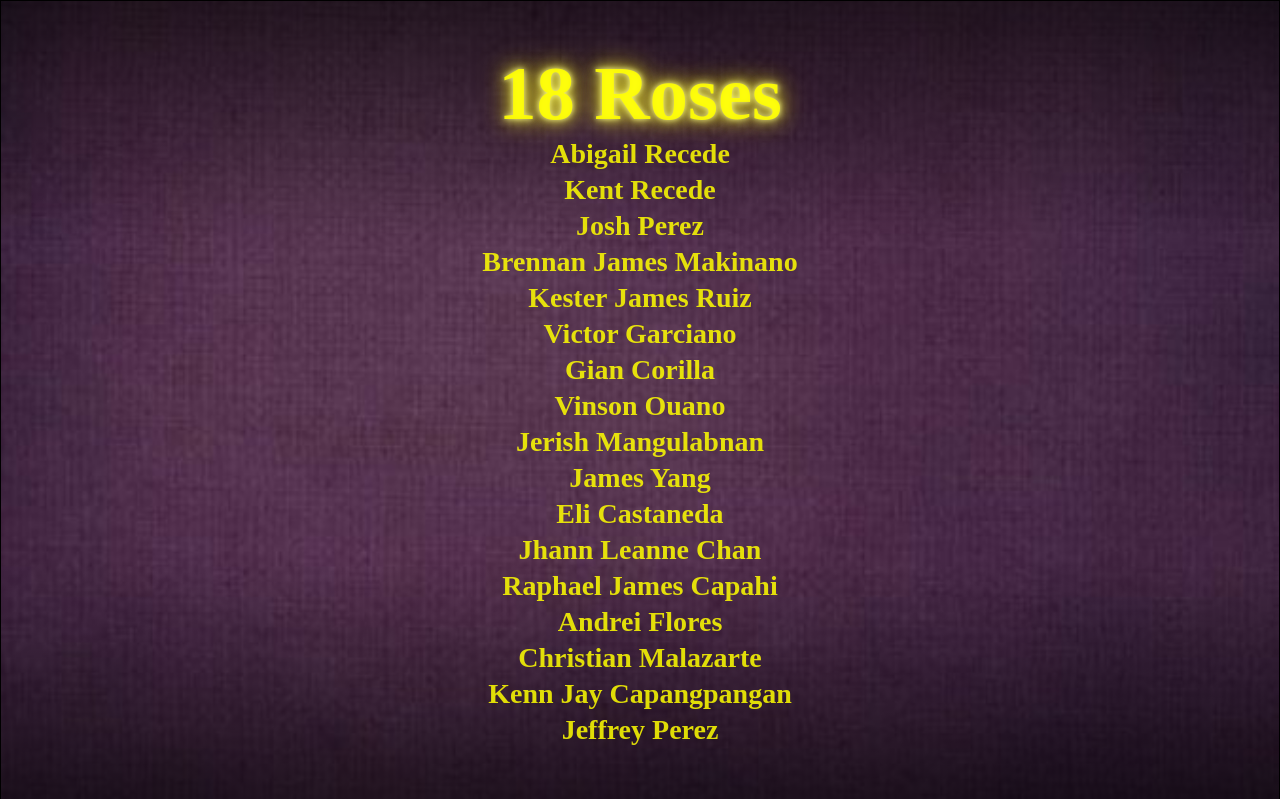
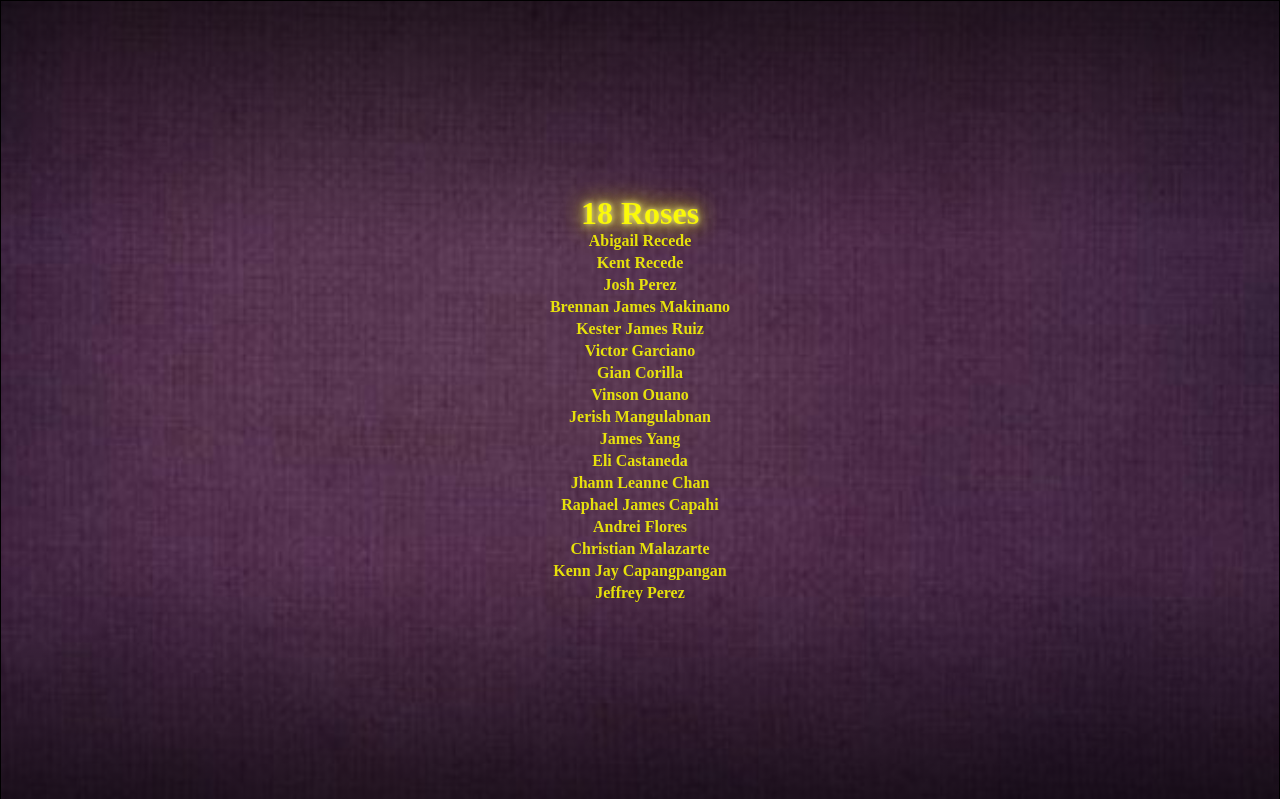
Before and after one commit to KentRecede/Kate-Turns-18, a plain HTML site: page index.html in a window 1280 px wide. Shown: the part 1600-2399 px from the top of the page. Drawn offline with Linux system fonts and the light colour scheme; a web font is replaced by a local one.

Commit message:
minor changes

```diff
--- a/index.html
+++ b/index.html
@@ -140,7 +140,7 @@
             <p>We highly encourage our guests to dress accordingly to our color pallete</p>
             <h2>18 Specials</h2>
             <h3>18 Roses</h3>
-            <p>Tuxedo</p>
+            <p>Black Suit and white long sleeves</p>
             <h3>Ladies</h3>
             <p>Long Dress or Cocktail Dress</p>
 
@@ -152,6 +152,7 @@
                 <button class="prev">&#10094;</button>
                 <button class="next">&#10095;</button>
             </div>
+
 
         </div>
     </div>
@@ -326,7 +327,6 @@ lanterns.forEach(lantern => {
 });
 
 
-
 </script>
 
 </body>
--- a/style.css
+++ b/style.css
@@ -2,7 +2,7 @@
 @import url('https://fonts.googleapis.com/css2?family=WindSong:wght@400;500&display=swap');
 @import url('https://fonts.googleapis.com/css2?family=Ballet:opsz@16..72&family=Fleur+De+Leah&family=Lovers+Quarrel&family=Pinyon+Script&family=Quintessential&display=swap');
 
-h1 {
+/* h1 {
     font-size: 48px;
 }
 
@@ -16,7 +16,7 @@ h1 {
     h1 {
         font-size: 28px;
     }
-}
+} */
 
 
 
@@ -168,7 +168,7 @@ body{
 .roses h1,
 .bluebills h1 {
     font-family: Windsong;
-    font-size: clamp(40px, 6vw, 100px); /* scales with screen */
+    /*font-size: clamp(40px, 6vw, 100px); /* scales with screen */
     color: rgba(255, 255, 0, 0.9);
     animation: glowPulse 2.5s ease-in-out infinite;
     text-align: center;
@@ -214,7 +214,7 @@ body{
 .rosesbox li,
 .candlebox li {
     font-family: Quintessential, serif;
-    font-size: clamp(18px, 2.5vw, 28px); /* scales with screen */
+    /*font-size: clamp(18px, 2.5vw, 28px); /* scales with screen */
     color: rgba(255, 255, 0, 0.85);
     margin-bottom: 4px;
     text-align: center;
```
